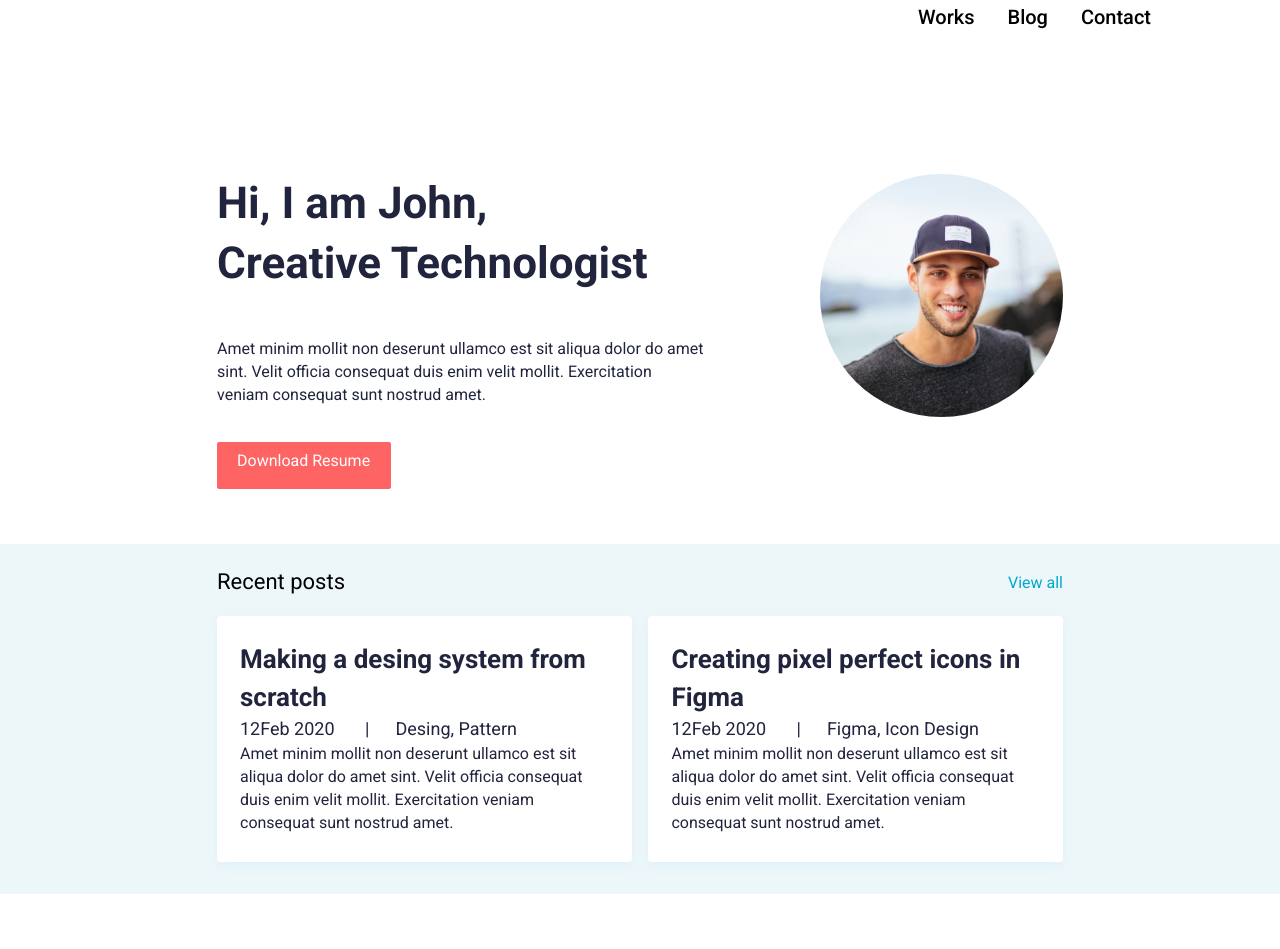
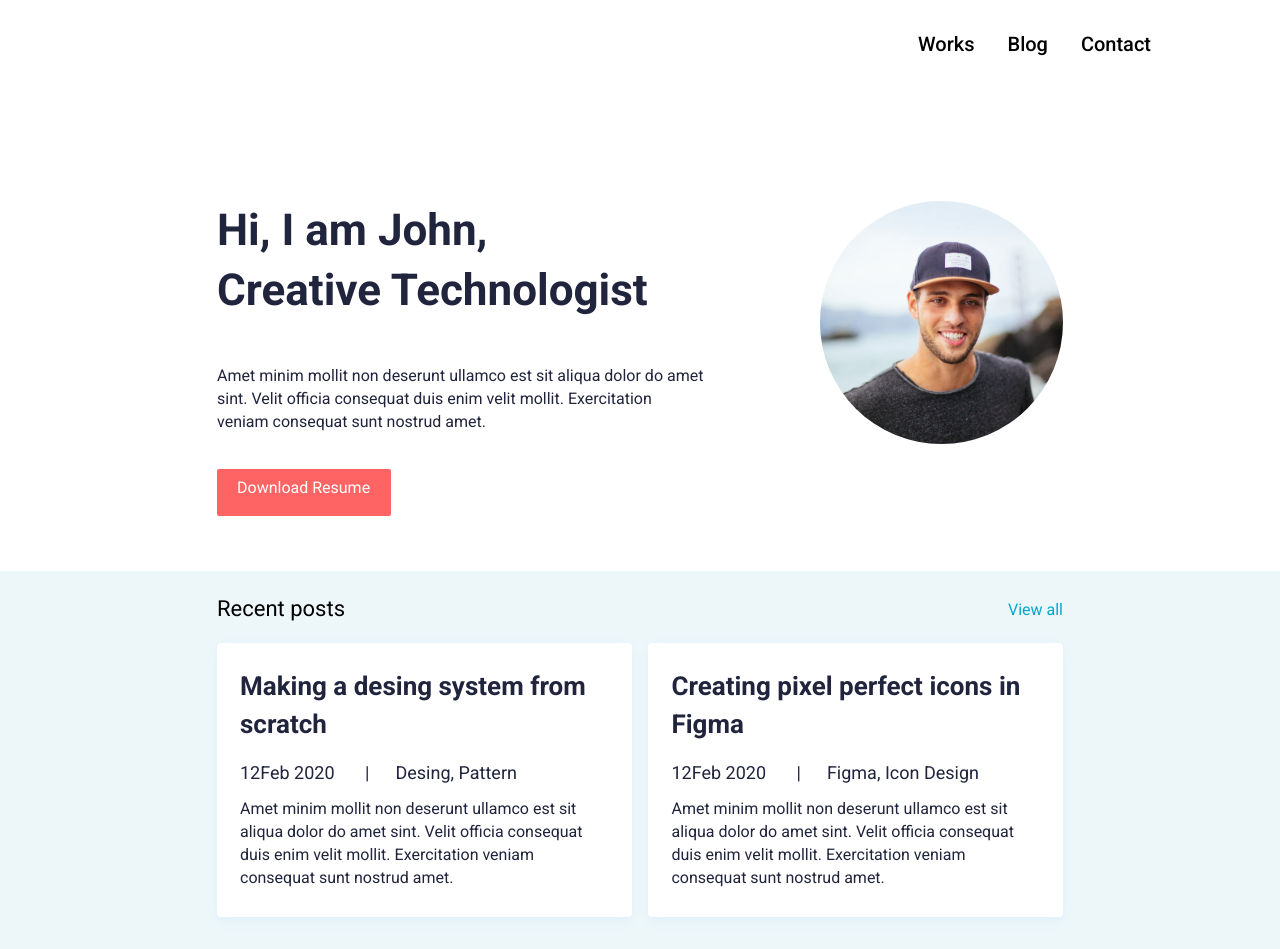
Before and after one commit to kkseenniiaa/portfolio205, a plain HTML site: page index.html in a window 1280 px wide. Before the commit the page ends 894 px from the top, so only its background shows below. Drawn offline with Linux system fonts and the light colour scheme.

Commit message:
домашняя работа Recent posts

```diff
--- a/css/style.css
+++ b/css/style.css
@@ -33,6 +33,7 @@ h3{
     overflow: hidden;
 }
 .header{
+    margin-top: 27px;
     padding: 3px 0px;
 }
 .container{
@@ -134,6 +135,7 @@ h3{
     font-weight: bold;
     font-size: 26px;
     line-height: 38px;
+    margin-bottom: 17px;
 }
 .recent-posts__info{
     font-style: normal;
@@ -141,6 +143,7 @@ h3{
     font-size: 18px;
     line-height: 26px;
     color:#21243D;
+    margin-bottom: 11px;
 }
 .recent-posts__separator{
     margin-left: 26px;
```
